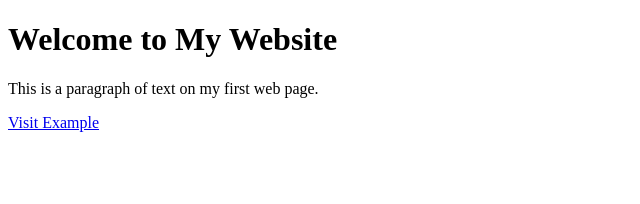
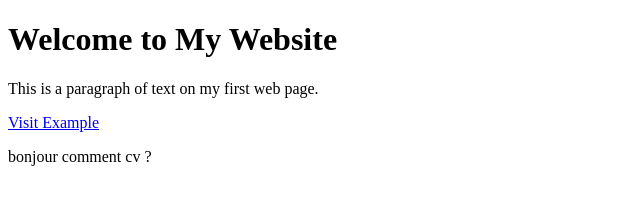
Before and after one commit to wassim-24/tp1, a plain HTML site: page index.html in a window 1280 px wide. Shown: the whole page, without its empty margins (0-640 px from the left). Drawn offline with Linux system fonts and the light colour scheme.

Commit message:
second commit

```diff
--- a/index.html
+++ b/index.html
@@ -7,5 +7,6 @@
 <h1>Welcome to My Website</h1>
 <p>This is a paragraph of text on my first web page.</p>
 <a href="https://www.example.com">Visit Example</a>
+<p> bonjour comment cv ?</p>
 </body>
 </html>
```
